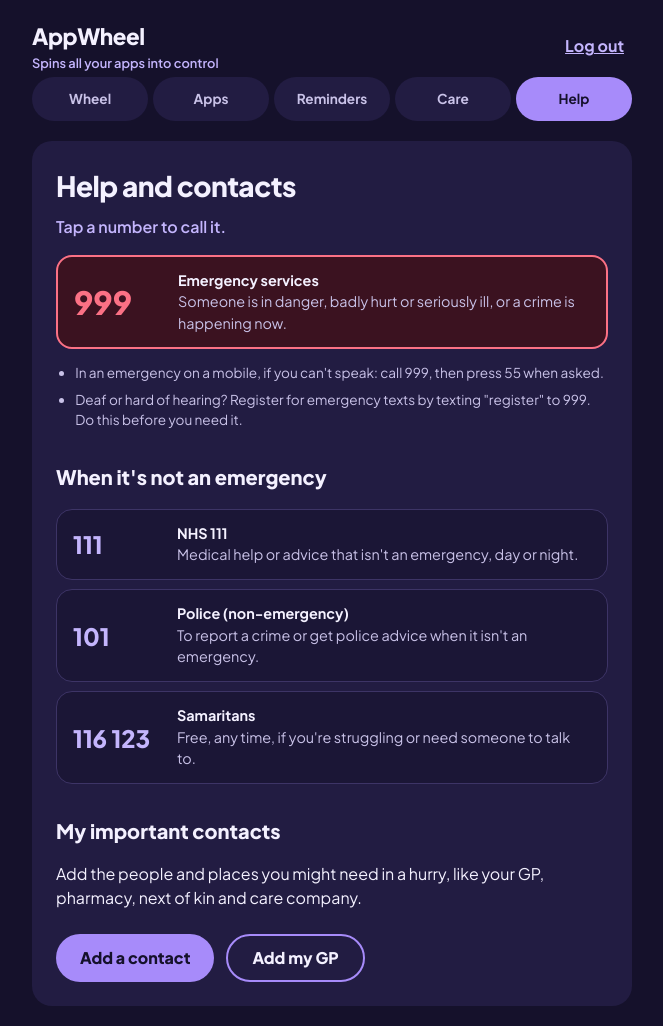
After one commit to sarahjhill/appwheel, a Django app: page /help/ in a window 1280 px wide. The commit adds this page. Shown: the whole page, without its empty margins (308-971 px from the left). Run offline with Django 5.2, Linux system fonts and the light colour scheme; the visitor is signed in with stand-in values (Sample User, id 1); data that the repository does not hold is empty.

Commit message:
Add help and contacts. Closes #24

```diff
--- a/appwheel_project/settings.py
+++ b/appwheel_project/settings.py
@@ -57,6 +57,7 @@ INSTALLED_APPS = [
     'wheel',
     'reminders',
     'care',
+    'contacts',
 ]
 
 MIDDLEWARE = [
--- a/appwheel_project/urls.py
+++ b/appwheel_project/urls.py
@@ -14,6 +14,8 @@ urlpatterns = [
     path('reminders/', include('reminders.urls')),
     # Care diary
     path('care/', include('care.urls')),
+    # Help: emergency numbers and my important contacts
+    path('help/', include('contacts.urls')),
     # The main app pages
     path('', include('core.urls')),
 ]
--- /dev/null
+++ b/contacts/numbers.py
@@ -0,0 +1,38 @@
+"""UK emergency and support numbers shown on the Help page (tap to call)."""
+
+EMERGENCY = [
+    {
+        'name': 'Emergency services',
+        'number': '999',
+        'link': 'tel:999',
+        'when': 'Someone is in danger, badly hurt or seriously ill, or a crime is happening now.',
+        'urgent': True,
+    },
+]
+
+NON_EMERGENCY = [
+    {
+        'name': 'NHS 111',
+        'number': '111',
+        'link': 'tel:111',
+        'when': 'Medical help or advice that isn\'t an emergency, day or night.',
+    },
+    {
+        'name': 'Police (non-emergency)',
+        'number': '101',
+        'link': 'tel:101',
+        'when': 'To report a crime or get police advice when it isn\'t an emergency.',
+    },
+    {
+        'name': 'Samaritans',
+        'number': '116 123',
+        'link': 'tel:116123',
+        'when': 'Free, any time, if you\'re struggling or need someone to talk to.',
+    },
+]
+
+CANT_SPEAK = [
+    'In an emergency on a mobile, if you can\'t speak: call 999, then press 55 when asked.',
+    'Deaf or hard of hearing? Register for emergency texts by texting "register" to 999. '
+    'Do this before you need it.',
+]
--- /dev/null
+++ b/contacts/urls.py
@@ -0,0 +1,10 @@
+from django.urls import path
+
+from . import views
+
+urlpatterns = [
+    path('', views.help_page, name='help_page'),
+    path('contacts/add/', views.contact_add, name='contact_add'),
+    path('contacts/<int:pk>/edit/', views.contact_edit, name='contact_edit'),
+    path('contacts/<int:pk>/remove/', views.contact_delete, name='contact_delete'),
+]
--- /dev/null
+++ b/contacts/views.py
@@ -0,0 +1,51 @@
+from django.contrib import messages
+from django.contrib.auth.decorators import login_required
+from django.shortcuts import get_object_or_404, redirect, render
+
+from .forms import PersonalContactForm
+from .models import PersonalContact
+from .numbers import CANT_SPEAK, EMERGENCY, NON_EMERGENCY
+
+
+@login_required
+def help_page(request):
+    """Emergency numbers and my important contacts, one tap away."""
+    return render(request, 'contacts/help.html', {
+        'emergency': EMERGENCY,
+        'non_emergency': NON_EMERGENCY,
+        'cant_speak': CANT_SPEAK,
+        'contacts': request.user.contacts.all(),
+    })
+
+
+@login_required
+def contact_add(request):
+    form = PersonalContactForm(request.POST or None, initial={'label': request.GET.get('label', 'other')})
+    if request.method == 'POST' and form.is_valid():
+        contact = form.save(commit=False)
+        contact.user = request.user
+        contact.save()
+        messages.success(request, f'{contact.name} has been added.')
+        return redirect('help_page')
+    return render(request, 'contacts/contact_form.html', {'form': form})
+
+
+@login_required
+def contact_edit(request, pk):
+    contact = get_object_or_404(PersonalContact, pk=pk, user=request.user)
+    form = PersonalContactForm(request.POST or None, instance=contact)
+    if request.method == 'POST' and form.is_valid():
+        form.save()
+        messages.success(request, f'{contact.name} has been updated.')
+        return redirect('help_page')
+    return render(request, 'contacts/contact_form.html', {'form': form, 'contact': contact})
+
+
+@login_required
+def contact_delete(request, pk):
+    contact = get_object_or_404(PersonalContact, pk=pk, user=request.user)
+    if request.method == 'POST':
+        contact.delete()
+        messages.success(request, f'{contact.name} has been removed.')
+        return redirect('help_page')
+    return render(request, 'contacts/contact_confirm_delete.html', {'contact': contact})
--- a/static/css/style.css
+++ b/static/css/style.css
@@ -483,3 +483,26 @@ input[type="time"] {
 .diary-notes { margin: 0.5rem 0; font-size: 0.9rem; }
 .main-nav { margin-top: 0.25rem; gap: 0.3rem; }
 .main-nav a { font-size: 0.85rem; padding: 0.6rem 0.25rem; white-space: nowrap; display: flex; align-items: center; justify-content: center; }
+
+/* Help and contacts */
+input[type="tel"] {
+    width: 100%; min-height: 3rem; padding: 0.6rem 1rem; border-radius: 0.75rem; border: 1px solid #4a4170;
+    background: #1b1636; color: var(--text); font: inherit;
+}
+.call-list { display: grid; gap: 0.6rem; }
+.call-card {
+    display: flex; align-items: center; gap: 1rem; min-height: 4rem; padding: 0.8rem 1rem;
+    border-radius: 1rem; background: #1b1636; border: 1px solid var(--line); color: var(--text); text-decoration: none;
+}
+.call-card:hover { border-color: var(--accent); color: var(--text); }
+.call-number { font-size: 1.5rem; font-weight: 800; min-width: 5.5rem; color: #c4b5fd; }
+.call-text { display: flex; flex-direction: column; font-size: 0.9rem; }
+.call-text span { color: var(--muted); }
+.call-urgent { background: #3b1220; border: 2px solid var(--red); }
+.call-urgent .call-number { color: var(--red); font-size: 2rem; }
+.cant-speak { font-size: 0.85rem; color: var(--muted); }
+.contact-list { list-style: none; padding: 0; margin: 0.75rem 0; display: grid; gap: 0.75rem; }
+.contact-item { padding: 0.9rem 1rem; border-radius: 1.1rem; background: #1b1636; border: 1px solid var(--line); }
+.contact-item h3 { margin: 0.1rem 0 0.5rem; }
+.contact-item .app-meta { margin: 0; }
+.contact-actions { display: flex; flex-wrap: wrap; gap: 0.5rem; }
--- a/templates/base.html
+++ b/templates/base.html
@@ -28,12 +28,13 @@
         {% endif %}
     </header>
     {% if user.is_authenticated %}
-        {% url 'home' as home_url %}{% url 'subscription_list' as apps_url %}{% url 'reminder_list' as reminders_url %}{% url 'care_today' as care_url %}
+        {% url 'home' as home_url %}{% url 'subscription_list' as apps_url %}{% url 'reminder_list' as reminders_url %}{% url 'care_today' as care_url %}{% url 'help_page' as help_url %}
         <nav class="main-nav" aria-label="Main">
             <a href="{{ home_url }}"{% if request.path == home_url %} aria-current="page"{% endif %}>Wheel</a>
-            <a href="{{ apps_url }}"{% if request.path == apps_url %} aria-current="page"{% endif %}>My apps</a>
+            <a href="{{ apps_url }}"{% if request.path == apps_url %} aria-current="page"{% endif %}>Apps</a>
             <a href="{{ reminders_url }}"{% if request.path == reminders_url %} aria-current="page"{% endif %}>Reminders</a>
-            <a href="{{ care_url }}"{% if care_url in request.path %} aria-current="page"{% endif %}>Care diary</a>
+            <a href="{{ care_url }}"{% if care_url in request.path %} aria-current="page"{% endif %}>Care</a>
+            <a href="{{ help_url }}"{% if help_url in request.path %} aria-current="page"{% endif %}>Help</a>
         </nav>
     {% endif %}
 
--- /dev/null
+++ b/templates/contacts/help.html
@@ -0,0 +1,68 @@
+{% extends "base.html" %}
+{% block head_title %}Help and contacts{% endblock head_title %}
+{% block content %}
+    <section class="card">
+        <h1>Help and contacts</h1>
+        <p class="lead">Tap a number to call it.</p>
+
+        {% for item in emergency %}
+            <a class="call-card call-urgent" href="{{ item.link }}">
+                <span class="call-number">{{ item.number }}</span>
+                <span class="call-text">
+                    <strong>{{ item.name }}</strong>
+                    <span>{{ item.when }}</span>
+                </span>
+                <span class="visually-hidden">: call {{ item.number }}</span>
+            </a>
+        {% endfor %}
+
+        <ul class="plain-list cant-speak">
+            {% for tip in cant_speak %}<li>{{ tip }}</li>{% endfor %}
+        </ul>
+
+        <h2 class="section-heading">When it's not an emergency</h2>
+        <div class="call-list">
+            {% for item in non_emergency %}
+                <a class="call-card" href="{{ item.link }}">
+                    <span class="call-number">{{ item.number }}</span>
+                    <span class="call-text">
+                        <strong>{{ item.name }}</strong>
+                        <span>{{ item.when }}</span>
+                    </span>
+                </a>
+            {% endfor %}
+        </div>
+
+        <h2 class="section-heading">My important contacts</h2>
+        {% if contacts %}
+            <ul class="contact-list">
+                {% for contact in contacts %}
+                    <li class="contact-item">
+                        <p class="app-meta">{{ contact.get_label_display }}</p>
+                        <h3>{{ contact.name }}</h3>
+                        <div class="contact-actions">
+                            {% if contact.phone %}
+                                <a class="button button-small" href="{{ contact.phone_link }}">Call {{ contact.phone }}<span class="visually-hidden"> ({{ contact.name }})</span></a>
+                            {% endif %}
+                            {% if contact.email %}
+                                <a class="button button-small button-secondary" href="mailto:{{ contact.email }}">Email<span class="visually-hidden"> {{ contact.name }}</span></a>
+                            {% endif %}
+                        </div>
+                        <p class="app-actions">
+                            <a href="{% url 'contact_edit' contact.pk %}">Edit<span class="visually-hidden"> {{ contact.name }}</span></a>
+                            <a href="{% url 'contact_delete' contact.pk %}">Remove<span class="visually-hidden"> {{ contact.name }}</span></a>
+                        </p>
+                    </li>
+                {% endfor %}
+            </ul>
+        {% else %}
+            <p>Add the people and places you might need in a hurry, like your GP, pharmacy, next of kin and care company.</p>
+        {% endif %}
+        <div class="button-row">
+            <a class="button" href="{% url 'contact_add' %}">Add a contact</a>
+            {% if not contacts %}
+                <a class="button button-secondary" href="{% url 'contact_add' %}?label=gp">Add my GP</a>
+            {% endif %}
+        </div>
+    </section>
+{% endblock content %}
```
Also changed, not shown: contacts/admin.py (added, +10 -0 lines), contacts/apps.py (added, +7 -0 lines), contacts/forms.py (added, +18 -0 lines), contacts/models.py (added, +40 -0 lines), contacts/tests.py (added, +70 -0 lines), templates/contacts/contact_confirm_delete.html (added, +12 -0 lines), templates/contacts/contact_form.html (added, +22 -0 lines), contacts/__init__.py (added), contacts/migrations/0001_initial.py (added), contacts/migrations/__init__.py (added).
